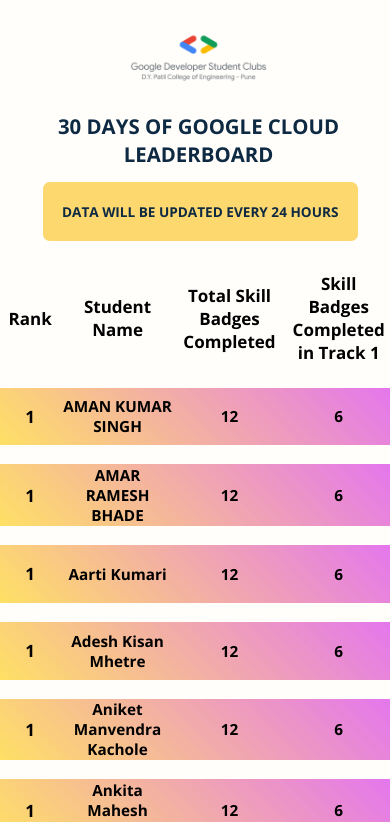
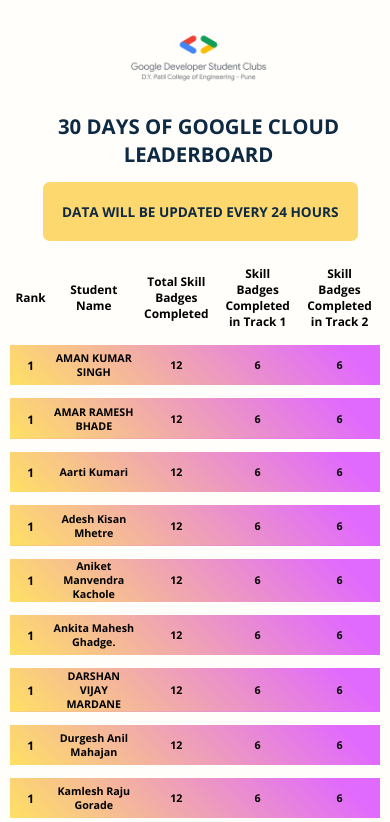
Before and after one commit to DSC-DYPCOE/30Days-of-GCP-Leaderboard, a React (Create React App) app: page / in a window 390 px wide. Shown: the top 822 px of the page. Built offline with nearby package versions, Linux system fonts and the light colour scheme.

Commit message:
made responsive!

```diff
--- a/src/App.css
+++ b/src/App.css
@@ -74,6 +74,8 @@
 
   .container {
     overflow-x: scroll;
+    zoom: 70%;
+    margin: 0 1rem;
   }
 }
 
```
